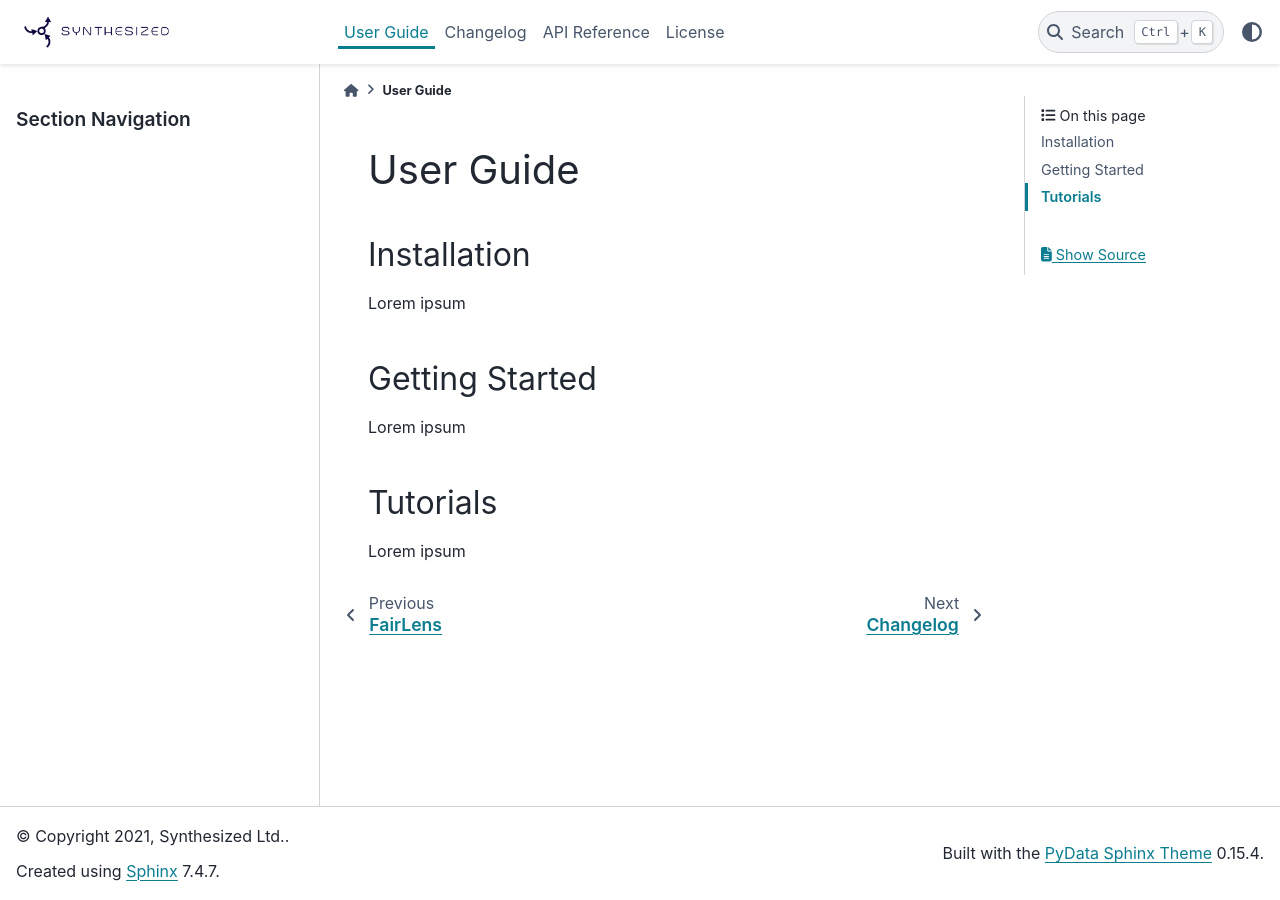
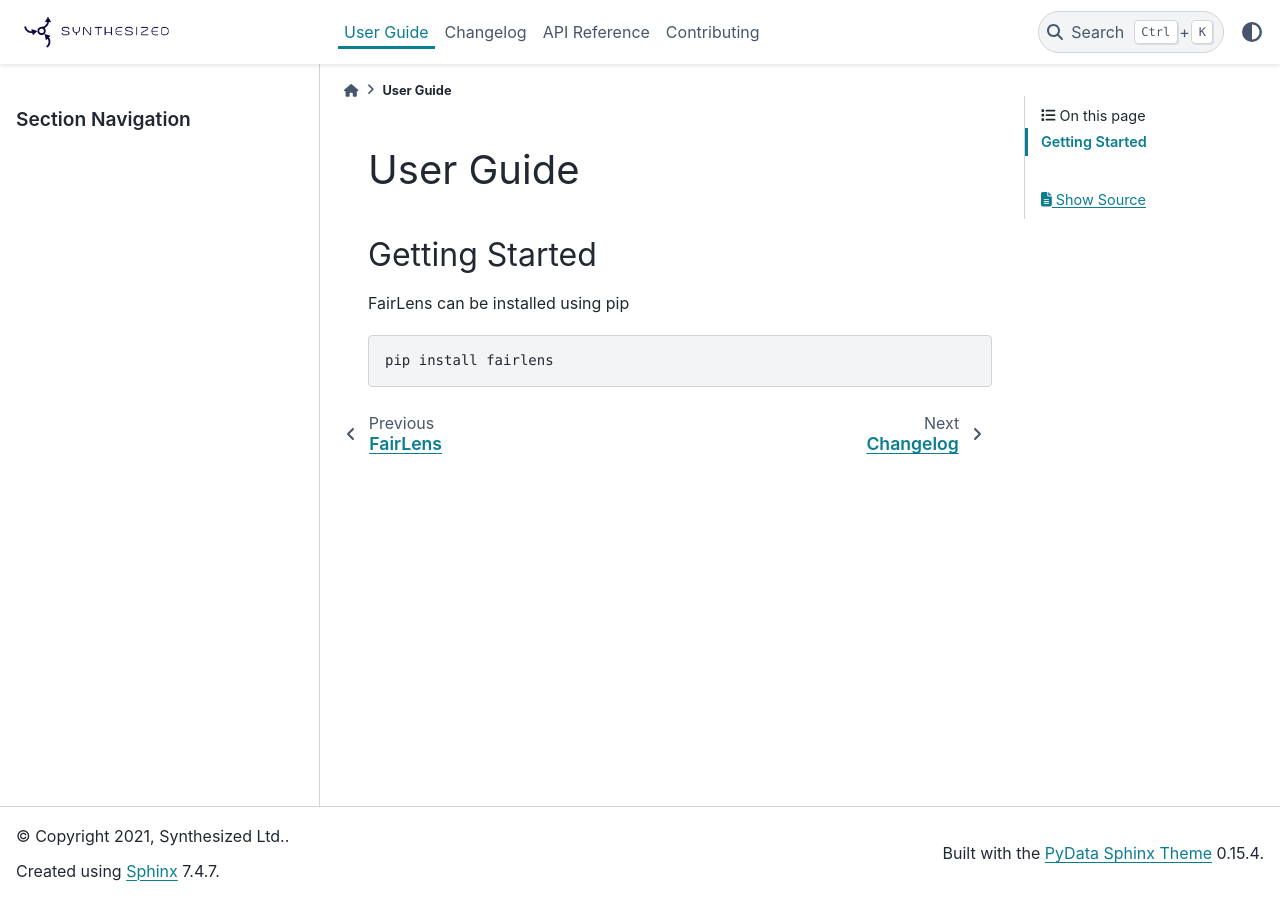
Before and after one commit to synthesized-io/fairlens, a Sphinx documentation site: the page built from docs/user-guide.rst, in a window 1280 px wide. Built offline with Sphinx 7.4.7 and the PyData theme 0.15.4, drawn with Linux system fonts in a browser that asks for light colours.

Commit message:
replace license with contributing, add m2r2 sphinx extension

```diff
--- a/docs/conf.py
+++ b/docs/conf.py
@@ -43,7 +43,7 @@
 # Add any Sphinx extension module names here, as strings. They can be
 # extensions coming with Sphinx (named 'sphinx.ext.*') or your custom
 # ones.
-extensions = ["sphinx.ext.napoleon", "sphinx.ext.autodoc"]
+extensions = ["sphinx.ext.napoleon", "sphinx.ext.autodoc", "m2r2"]
 
 # Add any paths that contain templates here, relative to this directory.
 templates_path = ["_templates"]
--- /dev/null
+++ b/docs/contributing.rst
@@ -0,0 +1,5 @@
+============
+Contributing
+============
+
+.. mdinclude:: ../.github/CONTRIBUTING.md
--- a/docs/index.rst
+++ b/docs/index.rst
@@ -30,4 +30,4 @@
    user-guide
    changelog
    api-reference
-   license
+   contributing
--- a/docs/requirements.txt
+++ b/docs/requirements.txt
@@ -1,2 +1,3 @@
-pydata_sphinx_theme
+m2r2==0.2.7
+pydata-sphinx-theme==0.6.3
 sphinx==3.5.4
--- a/docs/user-guide.rst
+++ b/docs/user-guide.rst
@@ -2,14 +2,10 @@
 User Guide
 ==========
 
-Installation
-^^^^^^^^^^^^
-Lorem ipsum
-
 Getting Started
 ^^^^^^^^^^^^^^^
-Lorem ipsum
+FairLens can be installed using pip
 
-Tutorials
-^^^^^^^^^
-Lorem ipsum
+.. code-block:: bash
+
+  pip install fairlens
```
Also changed, not shown: docs/license.rst (deleted, +0 -39 lines), .github/CONTRIBUTING.md.
